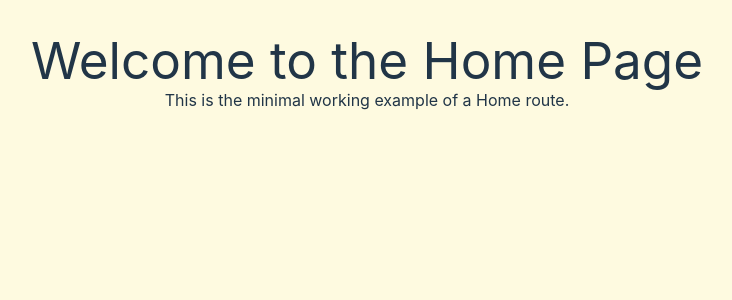
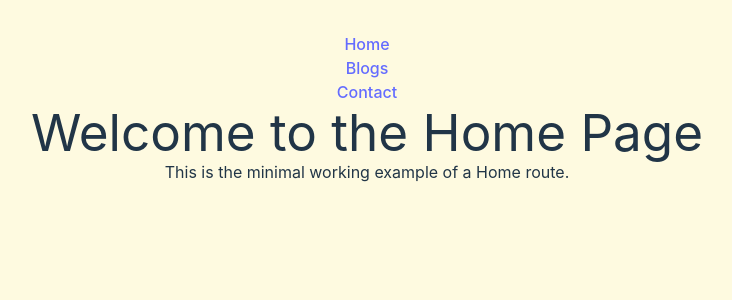
Before and after one commit to santiagosommer/milpa-frontend, a React (Vite) app: page / in a window 1280 px wide. Shown: the top 300 px of the page, without its empty margins (273-1005 px from the left). Built offline with nearby package versions, Linux system fonts and the light colour scheme.

Commit message:
div into fragment

```diff
--- a/src/App.tsx
+++ b/src/App.tsx
@@ -2,12 +2,15 @@
 import { BrowserRouter, Routes, Route } from 'react-router-dom'
 import Home from './pages/Home'
 import Login from './pages/Login'
+import Layout from './components/Layout'
 
 function App() {
   return (
     <BrowserRouter>
       <Routes>
-        <Route path="/" element={<Home />} />
+        <Route path="/" element={<Layout />}>
+          <Route index element={<Home />} />
+        </Route>
         <Route path="/login" element={<Login />} />
       </Routes>
     </BrowserRouter>
--- a/src/pages/Home.tsx
+++ b/src/pages/Home.tsx
@@ -1,9 +1,11 @@
+import Layout from "../components/Layout";
+
 const Home = () => {
   return (
-    <div>
+    <>
       <h1>Welcome to the Home Page</h1>
       <p>This is the minimal working example of a Home route.</p>
-    </div>
+    </>
   );
 };
 
```
